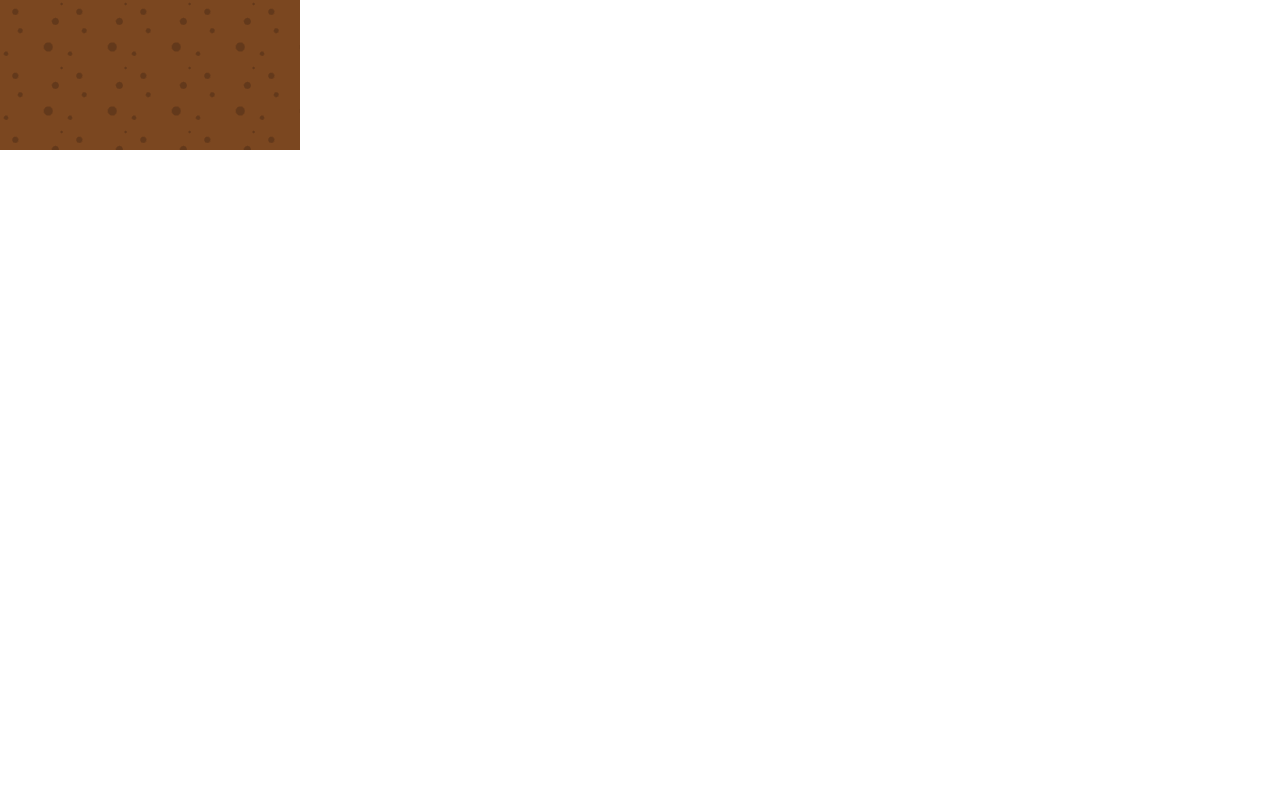
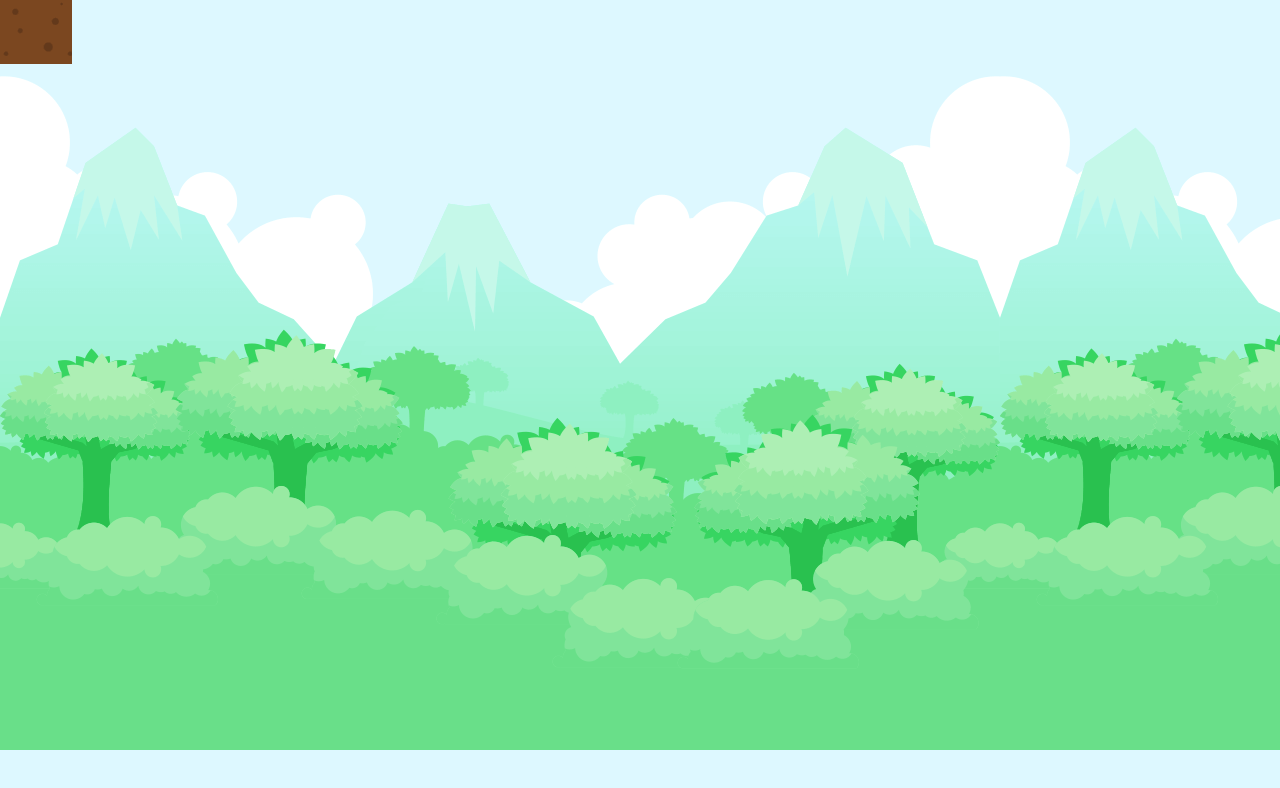
Before and after one commit to brunoncosta/GamEngine, a plain HTML site: page index.html in a window 1280 px wide. Drawn offline with Linux system fonts and the light colour scheme.

Commit message:
Move to GitHub

```diff
--- a/Assets/js/components/draw.js
+++ b/Assets/js/components/draw.js
@@ -24,10 +24,6 @@ class Draw
       this._context.clearRect(0, 0, this._canvas.width(), this._canvas.height());
    }
 
-   loop(){
-      requestAnimationFrame(this.start.bind(this));
-   }
-
    pattern(object){
       this._context.fillStyle = this._context.createPattern(object.image, "repeat");
    }
@@ -43,6 +39,8 @@ class Draw
    }
 
    start(){
+
+      this.clear();
 
       for(let object in this._data){
 
@@ -60,7 +58,7 @@ class Draw
          }
 
          if(this._data[object].draw.image === true){
-            this.image(this._data[object])
+            this.image(this._data[object]);
          }
 
          if(this._data[object].draw.fillRect === true){
@@ -76,7 +74,6 @@ class Draw
 
       }
 
-      this.loop();
    }
 
 }
--- a/Assets/js/components/game.js
+++ b/Assets/js/components/game.js
@@ -9,18 +9,25 @@ class Game
    _context;
    _engine;
    _scenes;
+   _movement;
+   _draw;
 
    _images;
    _controllers;
 
    _loaded = {
-      data: null
+      data: null,
+      movement: null
    };
 
    constructor(){
       this._images      = new Images();
       this._controllers = new Controllers();
       this._controllers.init();
+   }
+
+   loader(){
+      this._movement.loader(this._loaded.data);
    }
 
    load(type, data){
@@ -35,10 +42,9 @@ class Game
             this._images.loader(data[image]);
          }
       }
-      if(type === "scenes"){
+      if(type === "data"){
          this._loaded.data = this._scenes.loader(data);
-         this._draw.loader(this._loaded.data);
-
+         this.loader();
       }
       if(type === "controller"){
          this._controllers.loader(data);
@@ -47,20 +53,44 @@ class Game
 
    init(){
       this._canvas = new Canvas(this._configs);
+      this._canvas.init();
       this._context = this._canvas.context();
 
       this._engine = new Engine();
 
-      this._scenes = new Scenes();
+      this._scenes = new Scenes(this._canvas);
       this._scenes.init();
+
+      this._movement = new Movement();
 
       this._draw = new Draw(this._canvas);
       this._draw.init();
    }
 
+   set(type, data){
+      if(type === "data"){
+         this._loaded.data = this._scenes.set(data);
+      }
+      if(type === "movement"){
+         this._loaded.movement = data;
+         this._loaded.data = this._movement.set(this._loaded.movement);
+      }
+   }
+
+   frames(){
+
+      this._movement.loader(this._loaded.data);
+      this._loaded.data = this._movement.set(this._loaded.movement);
+
+      this._draw.loader(this._loaded.data);
+      this._draw.start();
+
+      requestAnimationFrame(this.frames.bind(this));
+   }
+
    start(){
       this._controllers.listener();
-      this._draw.start();
+      this.frames();
    }
 
 
--- /dev/null
+++ b/Assets/js/components/movement.js
@@ -0,0 +1,48 @@
+"use strict";
+
+class Movement
+{
+
+   _data;
+
+   loader(data){
+      this._data = data;
+   }
+
+   set(data){
+      if(data.move === "left"){
+         this.toLeft(data);
+      }
+      if(data.move === "right"){
+         this.toLeft(data);
+      }
+      if(data.move === "top"){
+         this.toLeft(data);
+      }
+      if(data.move === "bottom"){
+         this.toLeft(data);
+      }
+      return this._data;
+   }
+
+   toLeft(data){
+      this._data[data.name].position.x -= data.value;
+      this._data[data.name].position.x -= data.translate;
+   }
+
+   toRight(data){
+      this._data[data.name].position.x += data.value;
+      this._data[data.name].position.x += data.translate;
+   }
+
+   toTop(data){
+      this._data[data.name].position.y -= data.value;
+      this._data[data.name].position.y -= data.translate;
+   }
+
+   toBottom(data){
+      this._data[data.name].position.y += data.value;
+      this._data[data.name].position.y += data.translate;
+   }
+
+}
--- a/Assets/js/components/scenes.js
+++ b/Assets/js/components/scenes.js
@@ -3,11 +3,11 @@
 class Scenes
 {
 
-   _configs;
+   _canvas;
    _data;
 
-   construtor(configs){
-      this._configs = configs;
+   constructor(canvas){
+      this._canvas = canvas;
    }
 
    init(){
@@ -15,7 +15,15 @@ class Scenes
    }
 
    loader(data){
-      this._data[data.name] = this.set(data);
+      const image = new Image();
+      image.src = this.images(data.draw);
+
+      this._data[data.name] = {
+         image     : image,
+         draw      : data.draw,
+         position  : data.position,
+         translate : data.translate
+      };
       return this._data;
    }
 
@@ -26,15 +34,13 @@ class Scenes
    }
 
    set(data){
-      const image = new Image();
-      image.src = this.images(data.draw);
-
-      return {
-         image     : image,
-         draw      : data.draw,
-         position  : data.position,
-         translate : data.translate
+      this._data[data.name] = {
+         image     : data.image != undefined ? data.image : this._data[data.name].image,
+         draw      : data.draw != undefined ? data.draw : this._data[data.name].draw,
+         position  : data.position != undefined ? data.position : this._data[data.name].position,
+         translate : data.translate != undefined ? data.translate : this._data[data.name].translate
       };
+      return this._data;
    }
 
    get(data){
--- a/Assets/js/configs.js
+++ b/Assets/js/configs.js
@@ -26,11 +26,11 @@ const configs =
          position:{
             x: 0,
             y: 0,
-            width: 500,
-            height: 500,
+            width: 0,
+            height: 0,
          },
          translate: {
-            flag: false,
+            flag: true,
             x: 0,
             y: 0
          }
@@ -48,11 +48,11 @@ const configs =
          position:{
             x: 0,
             y: 0,
-            width: 500,
-            height: 500,
+            width: 0,
+            height: 0,
          },
          translate: {
-            flag: false,
+            flag: true,
             x: 0,
             y: 0
          }
--- a/Assets/js/main.js
+++ b/Assets/js/main.js
@@ -1,13 +1,54 @@
 "use strict";
 
 const game = new Game();
+
+// Load Configs
 game.load("configs", configs);
 game.init();
 
+// "Pre"Load Images
 game.load("images", configs.scenes.sky.draw.static);
 game.load("images", configs.scenes.floor.draw.static);
 
-game.load("scenes", configs.scenes.sky);
-game.load("scenes", configs.scenes.floor);
+// Load all the Data
+game.load("data", configs.scenes.sky);
+game.load("data", configs.scenes.floor);
 
+const sky = {
+   name: "sky",
+   position : {
+      x: 0,
+      y: 0,
+      width: game._canvas.width(),
+      height: game._canvas.height()
+   }
+};
+
+const floor = {
+   name: "floor",
+   position : {
+      x: 0,
+      y: 0,
+      width: game._canvas.width(),
+      height: 64
+   },
+   translate: {
+      x: 0,
+      y: game._canvas.height() - 64
+   }
+};
+
+game.set("data", sky);
+game.set("data", floor);
+
+const floorMovement = {
+   name: "floor",
+   move: "left",
+   value: 2,
+   translate: 2
+};
+
+game.set("movement", floorMovement);
+
+// Start the Dame
 game.start();
--- a/index.html
+++ b/index.html
@@ -17,6 +17,7 @@
 
    <script type="text/javascript" src="Assets/js/components/images.js"></script>
    <script type="text/javascript" src="Assets/js/components/scenes.js"></script>
+   <script type="text/javascript" src="Assets/js/components/movement.js"></script>
    <script type="text/javascript" src="Assets/js/components/controllers.js"></script>
 
    <script type="text/javascript" src="Assets/js/components/engine.js"></script>
```
Also changed, not shown: 1 other file.
